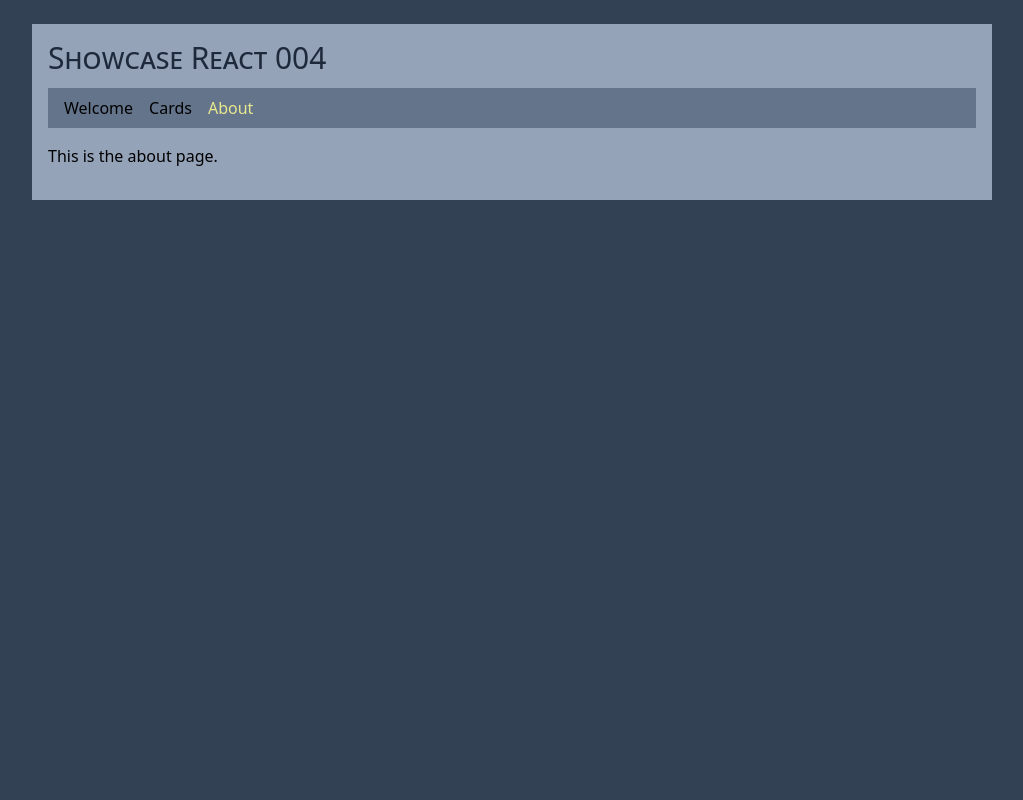
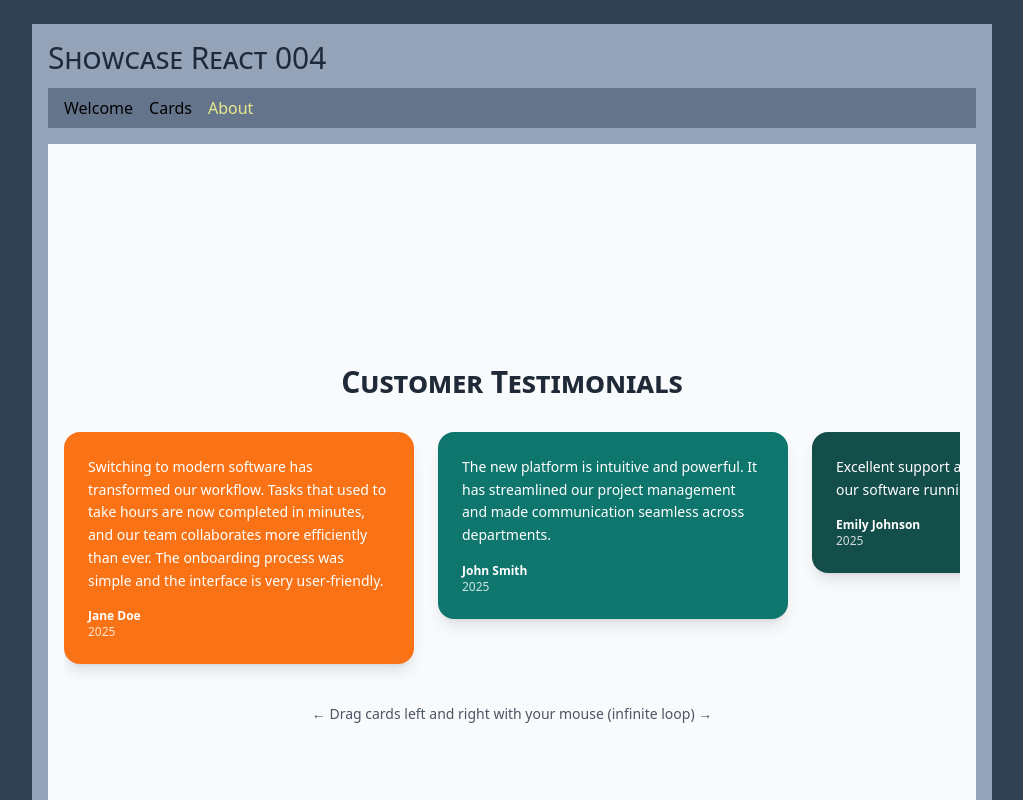
Before and after one commit to epx-edta/showcase-react-004, a React (Vite) app: page /about in a window 1280 px wide. Shown: the top 800 px of the page, without its empty margins (128-1151 px from the left). Built offline with nearby package versions, Linux system fonts and the light colour scheme.

Commit message:
About page is cards2

```diff
--- a/src/pages/PageAbout.tsx
+++ b/src/pages/PageAbout.tsx
@@ -1,5 +1,185 @@
+import React, { useState, useRef, useEffect } from 'react';
+
+interface Card {
+  id: number;
+  title: string;
+  content: string;
+  color: string;
+}
+
 export const PageAbout = () => {
-	return (
-		<p>This is the about page.</p>
-	)
+  const [isDragging, setIsDragging] = useState(false);
+  const [startX, setStartX] = useState(0);
+  const [scrollLeft, setScrollLeft] = useState(0);
+  const containerRef = useRef<HTMLDivElement>(null);
+
+  const cards: Card[] = [
+    {
+      id: 1,
+      title: "Jane Doe",
+      content: "Switching to modern software has transformed our workflow. Tasks that used to take hours are now completed in minutes, and our team collaborates more efficiently than ever. The onboarding process was simple and the interface is very user-friendly.",
+      color: "bg-orange-500"
+    },
+    {
+      id: 2,
+      title: "John Smith",
+      content: "The new platform is intuitive and powerful. It has streamlined our project management and made communication seamless across departments.",
+      color: "bg-teal-700"
+    },
+    {
+      id: 3,
+      title: "Emily Johnson",
+      content: "Excellent support and regular updates keep our software running smoothly.",
+      color: "bg-teal-900"
+    },
+    {
+      id: 4,
+      title: "Michael Lee",
+      content: "Implementing this software was a game changer for our business. Automation features have saved us countless hours and reduced errors. We now have more time to focus on our clients and innovation, rather than manual tasks.",
+      color: "bg-blue-600"
+    },
+    {
+      id: 5,
+      title: "Sophia Brown",
+      content: "Highly recommended! The software is flexible, secure, and adapts perfectly to our growing needs.",
+      color: "bg-purple-600"
+    },
+    {
+      id: 6,
+      title: "Carlos Martinez",
+      content: "Our team quickly adapted to the new software. The analytics dashboard provides valuable insights that help us make better decisions every day.",
+      color: "bg-green-600"
+    },
+    {
+      id: 7,
+      title: "Linda Nguyen",
+      content: "I love how customizable the software is. We were able to tailor it to fit our exact workflow, which has improved our efficiency tremendously.",
+      color: "bg-pink-500"
+    },
+    {
+      id: 8,
+      title: "Robert King",
+      content: "The integration with our existing tools was seamless. We experienced zero downtime during the transition, and the support team was always available.",
+      color: "bg-yellow-600"
+    },
+    {
+      id: 9,
+      title: "Ava Patel",
+      content: "Security is a top priority for us, and this software delivers. We feel confident knowing our data is protected and regularly backed up.",
+      color: "bg-red-500"
+    },
+    {
+      id: 10,
+      title: "William Chen",
+      content: "The mobile app is fantastic! I can manage tasks and communicate with my team from anywhere, which has made remote work much easier.",
+      color: "bg-indigo-700"
+    }
+  ];
+
+  // Create multiple copies for infinite scroll
+  const tripleCards = [...cards, ...cards, ...cards];
+
+  const handleMouseDown = (e: React.MouseEvent) => {
+    setIsDragging(true);
+    setStartX(e.pageX - (containerRef.current?.offsetLeft || 0));
+    setScrollLeft(containerRef.current?.scrollLeft || 0);
+  };
+
+  const handleMouseUp = () => {
+    setIsDragging(false);
+  };
+
+  const handleMouseMove = (e: React.MouseEvent) => {
+    if (!isDragging || !containerRef.current) return;
+    e.preventDefault();
+    const x = e.pageX - (containerRef.current.offsetLeft || 0);
+    const walk = (x - startX) * 2;
+    containerRef.current.scrollLeft = scrollLeft - walk;
+  };
+
+  const handleMouseLeave = () => {
+    setIsDragging(false);
+  };
+
+  const handleScroll = () => {
+    if (!containerRef.current || isDragging) return;
+
+    const container = containerRef.current;
+    const cardWidth = 350 + 24; // card width + gap
+    const setWidth = cards.length * cardWidth;
+
+    // If scrolled past the second set, jump back to first set
+    if (container.scrollLeft >= setWidth * 2) {
+      container.scrollLeft = container.scrollLeft - setWidth;
+    }
+    // If scrolled before the first set, jump forward to second set
+    else if (container.scrollLeft < setWidth) {
+      container.scrollLeft = container.scrollLeft + setWidth;
+    }
+  };
+
+  useEffect(() => {
+    const container = containerRef.current;
+    if (container) {
+      // Start at the middle set
+      const cardWidth = 350 + 24;
+      container.scrollLeft = cards.length * cardWidth;
+    }
+  }, []);
+
+  return (
+    <div className="min-h-screen bg-gray-50 flex items-center justify-center p-4">
+      <div className="w-full max-w-7xl">
+        <h1 className="text-3xl font-bold text-center mb-8 text-gray-800">
+          Customer Testimonials
+        </h1>
+
+        <div
+          ref={containerRef}
+          className={`overflow-x-auto scrollbar-hide ${isDragging ? 'cursor-grabbing' : 'cursor-grab'}`}
+          onMouseDown={handleMouseDown}
+          onMouseUp={handleMouseUp}
+          onMouseMove={handleMouseMove}
+          onMouseLeave={handleMouseLeave}
+          onScroll={handleScroll}
+          style={{
+            scrollbarWidth: 'none',
+            msOverflowStyle: 'none'
+          }}
+        >
+          <div className="flex items-start gap-6 pb-4" style={{ width: 'max-content' }}>
+            {tripleCards.map((card, index) => (
+              <div
+                key={`${card.id}-${index}`}
+                className={`${card.color} text-white rounded-2xl p-6 shadow-lg flex-shrink-0 select-none`}
+                style={{
+                  width: '350px'
+                }}
+              >
+                <p className="text-sm leading-relaxed mb-4">
+                  {card.content}
+                </p>
+                <p className="text-xs font-semibold mt-4">
+                  {card.title}
+                </p>
+                <p className="text-xs opacity-80">
+                  2025
+                </p>
+              </div>
+            ))}
+          </div>
+        </div>
+
+        <p className="text-center mt-6 text-gray-600 text-sm">
+          ← Drag cards left and right with your mouse (infinite loop) →
+        </p>
+      </div>
+
+      <style>{`
+        .scrollbar-hide::-webkit-scrollbar {
+          display: none;
+        }
+      `}</style>
+    </div>
+  );
 }
```
